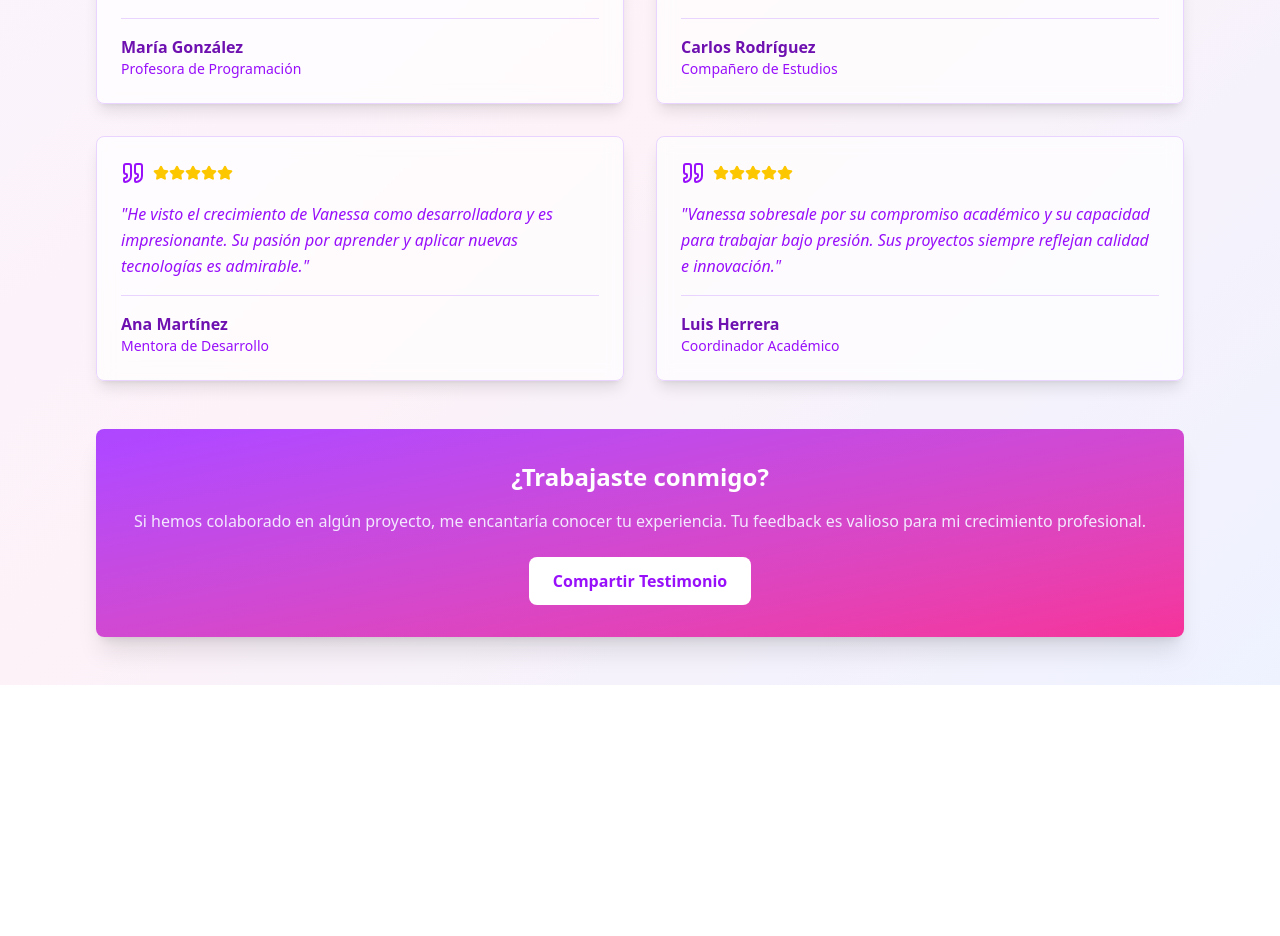
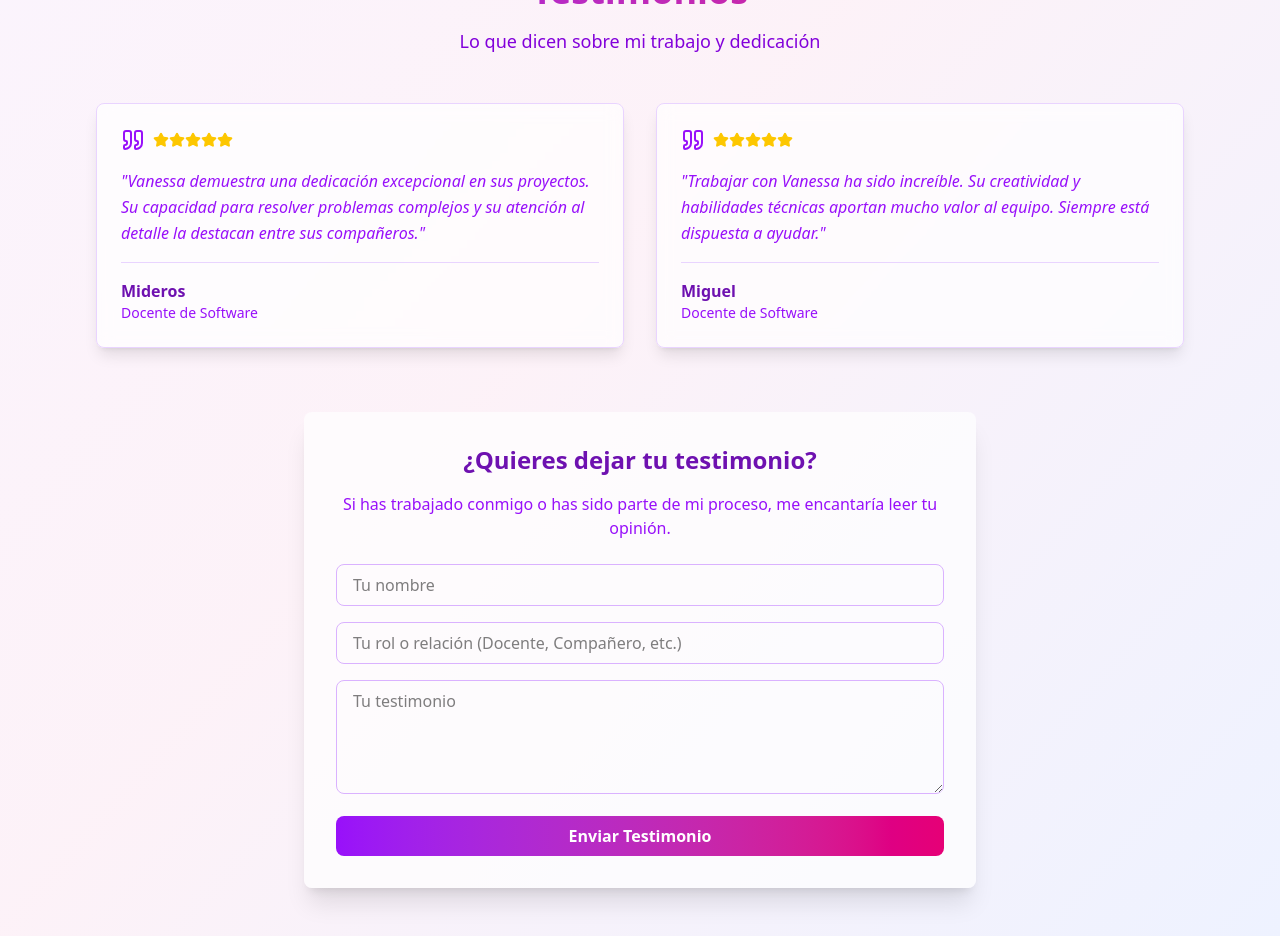
Before and after one commit to vanessabastidas03/mi-portafolio, a Next.js app: page /testimonials in a window 1280 px wide. Shown: the part 480-1416 px from the top of the page. Before the commit the page ends 1165 px from the top, so only its background shows below. Built offline with nearby package versions, Linux system fonts and the light colour scheme.

Commit message:
Update testimonials

```diff
--- a/src/app/testimonials/page.tsx
+++ b/src/app/testimonials/page.tsx
@@ -4,31 +4,17 @@ import Link from "next/link";
 export default function Testimonials() {
   const testimonials = [
     {
-      name: "María González",
-      role: "Profesora de Programación",
+      name: "Mideros",
+      role: "Docente de Software",
       content:
         "Vanessa demuestra una dedicación excepcional en sus proyectos. Su capacidad para resolver problemas complejos y su atención al detalle la destacan entre sus compañeros.",
       rating: 5,
     },
     {
-      name: "Carlos Rodríguez",
-      role: "Compañero de Estudios",
+      name: "Miguel",
+      role: "Docente de Software",
       content:
-        "Trabajar con Vanessa en proyectos grupales ha sido increíble. Su creatividad y habilidades técnicas aportan mucho valor al equipo. Siempre está dispuesta a ayudar.",
-      rating: 5,
-    },
-    {
-      name: "Ana Martínez",
-      role: "Mentora de Desarrollo",
-      content:
-        "He visto el crecimiento de Vanessa como desarrolladora y es impresionante. Su pasión por aprender y aplicar nuevas tecnologías es admirable.",
-      rating: 5,
-    },
-    {
-      name: "Luis Herrera",
-      role: "Coordinador Académico",
-      content:
-        "Vanessa sobresale por su compromiso académico y su capacidad para trabajar bajo presión. Sus proyectos siempre reflejan calidad e innovación.",
+        "Trabajar con Vanessa ha sido increíble. Su creatividad y habilidades técnicas aportan mucho valor al equipo. Siempre está dispuesta a ayudar.",
       rating: 5,
     },
   ];
@@ -80,6 +66,19 @@ export default function Testimonials() {
       <div className="max-w-6xl mx-auto px-4 sm:px-6 lg:px-8 py-12">
         <div className="text-center mb-12">
           <h2 className="text-4xl font-bold bg-gradient-to-r from-purple-600 to-pink-600 bg-clip-text text-transparent mb-4">
+            Mi Trayectoria Universitaria
+          </h2>
+          <p className="text-lg text-purple-700 max-w-2xl mx-auto">
+            Durante mi paso por la universidad, he aprendido no solo a dominar
+            herramientas y lenguajes de programación, sino también a trabajar en
+            equipo, resolver problemas reales y adaptarme rápidamente a nuevas
+            tecnologías. Esta experiencia ha sido fundamental para mi
+            crecimiento como desarrolladora y como persona.
+          </p>
+        </div>
+
+        <div className="text-center mb-12">
+          <h2 className="text-4xl font-bold bg-gradient-to-r from-purple-600 to-pink-600 bg-clip-text text-transparent mb-4">
             Testimonios
           </h2>
           <p className="text-lg text-purple-700">
@@ -117,20 +116,38 @@ export default function Testimonials() {
           ))}
         </div>
 
-        <div className="mt-12 text-center">
-          <div className="p-8 bg-gradient-to-br from-purple-500 to-pink-500 text-white shadow-xl border-0 rounded-lg">
-            <h3 className="text-2xl font-bold mb-4">¿Trabajaste conmigo?</h3>
-            <p className="text-purple-100 mb-6">
-              Si hemos colaborado en algún proyecto, me encantaría conocer tu
-              experiencia. Tu feedback es valioso para mi crecimiento
-              profesional.
-            </p>
-            <Link href="/contact">
-              <button className="bg-white text-purple-600 px-6 py-3 rounded-lg font-semibold hover:bg-purple-50 transition-colors">
-                Compartir Testimonio
-              </button>
-            </Link>
-          </div>
+        {/* Formulario llamativo para dejar un testimonio */}
+        <div className="mt-16 max-w-2xl mx-auto p-8 bg-white/70 rounded-lg shadow-xl">
+          <h3 className="text-2xl font-bold text-purple-800 mb-4 text-center">
+            ¿Quieres dejar tu testimonio?
+          </h3>
+          <p className="text-purple-600 mb-6 text-center">
+            Si has trabajado conmigo o has sido parte de mi proceso, me
+            encantaría leer tu opinión.
+          </p>
+          <form className="space-y-4">
+            <input
+              type="text"
+              placeholder="Tu nombre"
+              className="w-full px-4 py-2 border border-purple-300 rounded-lg focus:outline-none focus:ring-2 focus:ring-purple-400"
+            />
+            <input
+              type="text"
+              placeholder="Tu rol o relación (Docente, Compañero, etc.)"
+              className="w-full px-4 py-2 border border-purple-300 rounded-lg focus:outline-none focus:ring-2 focus:ring-purple-400"
+            />
+            <textarea
+              placeholder="Tu testimonio"
+              rows={4}
+              className="w-full px-4 py-2 border border-purple-300 rounded-lg focus:outline-none focus:ring-2 focus:ring-purple-400"
+            ></textarea>
+            <button
+              type="submit"
+              className="w-full bg-gradient-to-r from-purple-600 to-pink-600 text-white py-2 rounded-lg font-semibold hover:opacity-90 transition"
+            >
+              Enviar Testimonio
+            </button>
+          </form>
         </div>
       </div>
     </div>
```
